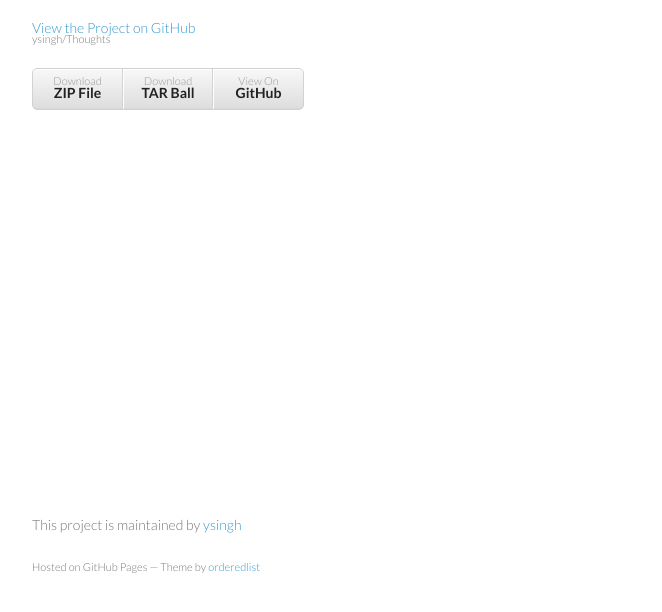
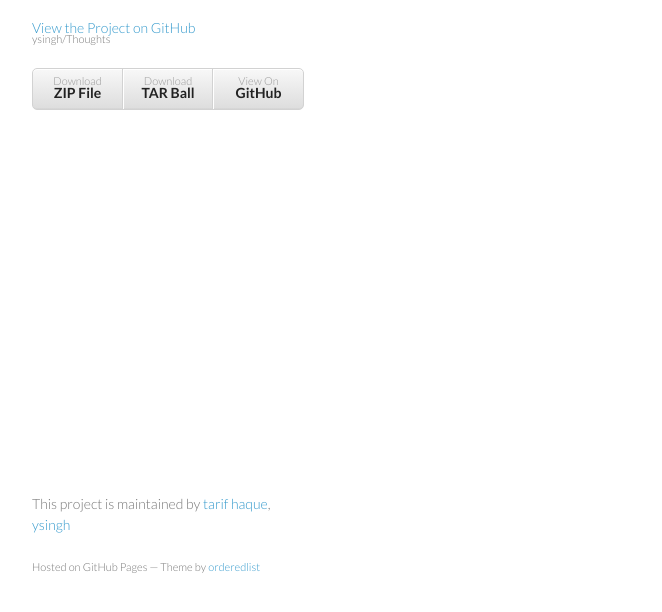
Before and after one commit to ysingh/Thoughts, a plain HTML site: page index.html in a window 1280 px wide. Shown: the part 154-766 px from the top of the page, without its empty margins (178-840 px from the left). Drawn offline with Linux system fonts and the light colour scheme.

Commit message:
Update index.html

```diff
--- a/index.html
+++ b/index.html
@@ -3,7 +3,7 @@
   <head>
     <meta charset="utf-8">
     <meta http-equiv="X-UA-Compatible" content="chrome=1">
-    <title>Thoughts by ysingh</title>
+    <title>Thoughts</title>
 
     <link rel="stylesheet" href="stylesheets/styles.css">
     <link rel="stylesheet" href="stylesheets/pygment_trac.css">
@@ -34,7 +34,7 @@
 <p>personal sentiment tracking and analysis</p>
       </section>
       <footer>
-        <p>This project is maintained by <a href="https://github.com/ysingh">ysingh</a></p>
+        <p>This project is maintained by <a href="https://github.com/tarifhaque">tarif haque</a>, <a href="https://github.com/ysingh">ysingh</a></p>
         <p><small>Hosted on GitHub Pages &mdash; Theme by <a href="https://github.com/orderedlist">orderedlist</a></small></p>
       </footer>
     </div>
```
